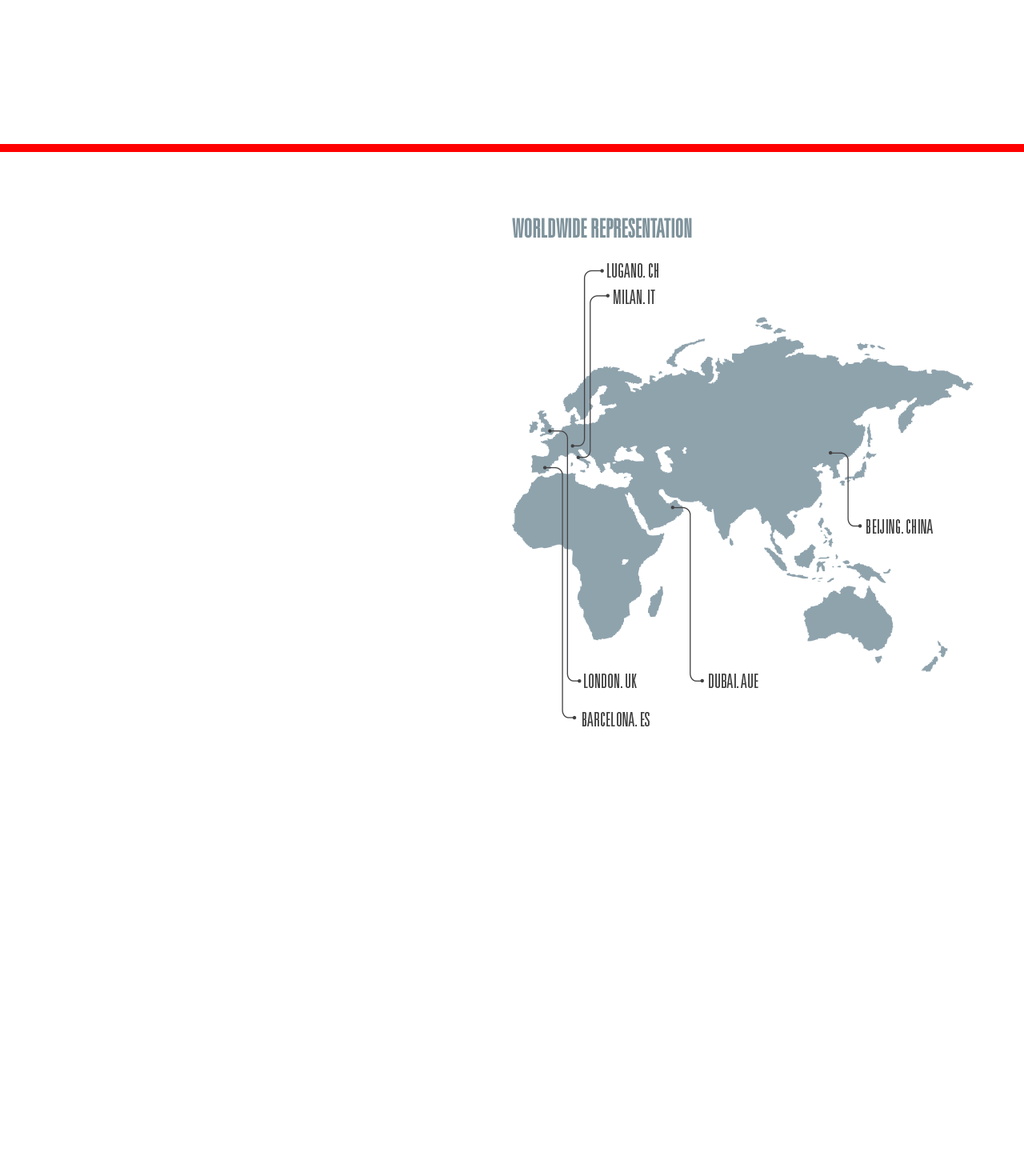
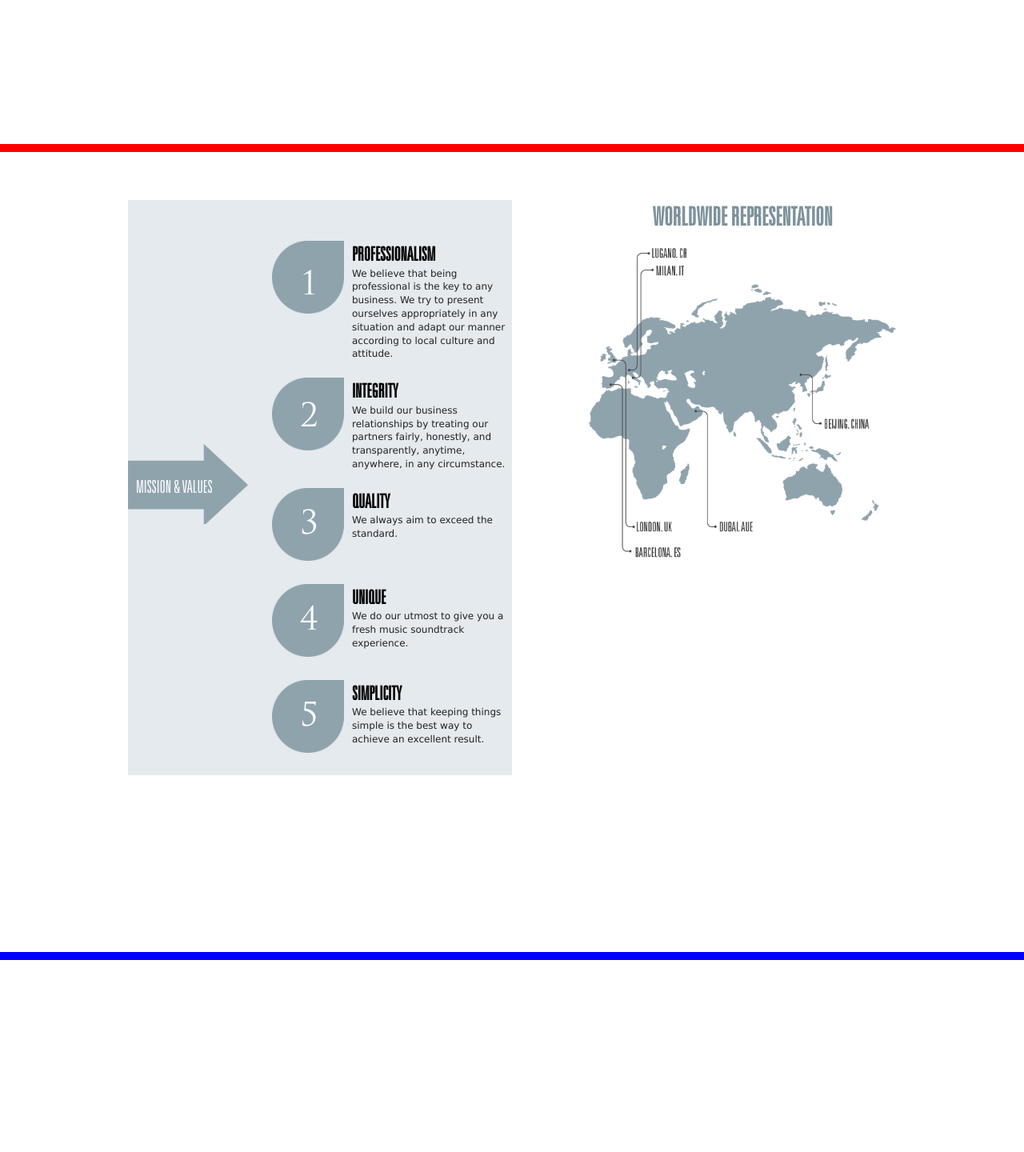
Before and after one commit to rohanchambers/SFF, a PHP site: page / in a window 1280 px wide. Shown: the part 2840-4280 px from the top of the page at 80% size. Run offline with PHP 8.4, Linux system fonts and the light colour scheme; some libraries are stand-ins or nearby versions.

Commit message:
slide mission complete

```diff
--- a/css/main.css
+++ b/css/main.css
@@ -64,10 +64,13 @@ textarea {
   src: url("../fonts/univers/univers-49/univers-49-ultra-condensed-light.eot?") format("eot"), url("../fonts/univers/univers-49/univers-49-ultra-condensed-light.woff") format("woff"), url("../fonts/univers/univers-49/univers-49-ultra-condensed-light.ttf") format("truetype"), url("../fonts/univers/univers-49/univers-49-ultra-condensed-light.svg#fonts/univers/univers-49/univers-49-ultra-condensed-light") format("svg");
   /* Legacy iOS */ }
 h1,
-#about-us p {
+#about-us p,
+#mission-points li span {
   font-family: 'trajanPro', serif; }
 
-h2, h3, #milesAhead {
+h2, h3,
+#milesAhead,
+#arrow p {
   font-family: 'univers49', serif; }
 
 /* Typgraphy */
@@ -141,7 +144,7 @@ footer {
 #welcome, #milesAhead, #wrapper-5, #wrapper-7, #wrapper-9 {
   border-bottom: 10px solid red; }
 
-#directors, #wrapper-4, #wrapper-6, #wrapper-8, #wrapper-10 {
+#directors, #mission, #wrapper-6, #wrapper-8, #wrapper-10 {
   border-bottom: 10px solid blue; }
 
 .container {
@@ -265,12 +268,66 @@ footer {
   background: url(../img/milesAhead/milesAhead_person.jpg) no-repeat; }
 
 /* Mission and Values */
-#mission .col-1,
+#mission .col-1 {
+  width: 50%;
+  min-height: 600px;
+  margin: 0;
+  padding-top: 50px;
+  background-color: #e4eaed; }
+
 #mission .col-2 {
-  width: 50%; }
+  width: 40%; }
 
-#mission .col-1 {
-  background-color: #7e929b; }
+#arrow {
+  float: left;
+  margin-top: 255px;
+  width: 150px;
+  height: 100px;
+  background: url(../img/mission/bg_arrow.png) no-repeat;
+  background-size: 100%; }
+  #arrow p {
+    font-size: 22px;
+    color: #FFF;
+    text-transform: uppercase;
+    line-height: 60px;
+    text-align: left;
+    padding-left: 10px; }
+
+#mission-points {
+  float: right;
+  margin: 0;
+  padding: 0; }
+  #mission-points li {
+    position: relative;
+    display: block;
+    width: 200px;
+    min-height: 100px;
+    margin: 0 0 20px 0;
+    padding-left: 100px;
+    background: url(../img/mission/bg_bullet.png) no-repeat top left;
+    background-size: 30%; }
+    #mission-points li span {
+      position: absolute;
+      top: 20%;
+      left: 35px;
+      font-size: 40px;
+      color: #FFF; }
+    #mission-points li h3 {
+      font-size: 24px;
+      color: #000;
+      text-transform: uppercase;
+      margin: 0; }
+    #mission-points li p {
+      font-size: 12px;
+      margin: 0; }
+
+#worldwide h2 {
+  text-align: center;
+  margin-top: 0px; }
+
+#worldwide img {
+  max-width: 100%;
+  height: auto; }
 
 /* ==========================================================================
    Media Queries
--- a/css/main.scss
+++ b/css/main.scss
@@ -84,11 +84,14 @@ $primary-color: #7E929B;
 }
 
 h1,
-#about-us p {
+#about-us p,
+#mission-points li span {
      font-family: 'trajanPro', serif;
 }
 
-h2, h3, #milesAhead {
+h2, h3,
+#milesAhead,
+#arrow p {
     font-family: 'univers49', serif;
 }
 
@@ -183,7 +186,7 @@ footer {
     border-bottom: 10px solid red;
 }
 
-#directors, #wrapper-4, #wrapper-6, #wrapper-8, #wrapper-10 {
+#directors, #mission, #wrapper-6, #wrapper-8, #wrapper-10 {
     border-bottom: 10px solid blue;
 }
 
@@ -356,16 +359,82 @@ footer {
 
 
 /* Mission and Values */
-#mission .col-1,
-#mission .col-2 {
+#mission .col-1 {
     width: 50%;
+    min-height: 600px;
+    margin: 0;
+    padding-top: 50px;
+    background-color: #e4eaed;
 }
 
-    #mission .col-1 {
-        background-color: $primary-color;
+#mission .col-2 {
+    width: 40%;
+}
+
+    #arrow {
+        float: left;
+        margin-top: 255px;
+        width: 150px;
+        height: 100px;
+        background: url(../img/mission/bg_arrow.png) no-repeat;
+        background-size: 100%;
+
+        p {
+            font-size: 22px;
+            color: #FFF;
+            text-transform: uppercase;
+            line-height: 60px;
+            text-align: left;
+            padding-left: 10px;
+        }
     }
 
-    #arrow {}
+    #mission-points {
+        float: right;
+        margin: 0;
+        padding: 0;
+
+        li {
+            position: relative;
+            display: block;
+            width: 200px;
+            min-height: 100px;
+            margin: 0 0 20px 0;
+            padding-left: 100px;
+            background: url(../img/mission/bg_bullet.png) no-repeat top left;
+            background-size: 30%;
+
+            span {
+                position: absolute;
+                top: 20%;
+                left: 35px;
+                font-size: 40px;
+                color: #FFF;
+            }
+
+            h3 {
+                font-size: 24px;
+                color: #000;
+                text-transform: uppercase;
+                margin: 0;
+            }
+
+            p {
+                font-size: 12px;
+                margin: 0;
+            }
+        }
+    }
+
+#worldwide h2 {
+    text-align: center;
+    margin-top: 0px;
+}
+
+#worldwide img {
+    max-width: 100%;
+    height: auto;
+}
 
 /* ==========================================================================
    Media Queries
--- a/index.html
+++ b/index.html
@@ -128,11 +128,48 @@
             <div class="content">
                 <article class="col-1" id="missionValues">
                     <div id="arrow">
-
+                        <p>Mission &amp; Values</p>
                     </div>
+                    <ul id="mission-points">
+                        <li>
+                            <span>1</span>
+                            <div class="description">
+                                <h3>Professionalism</h3>
+                                <p>We believe that being professional is the key  to any business. We try to present ourselves appropriately in any situation and adapt our manner according to local culture and attitude.</p>
+                            </div>
+                        </li>
+                        <li>
+                            <span>2</span>
+                            <div class="description">
+                                <h3>Integrity</h3>
+                                <p>We build our business relationships by treating our partners fairly, honestly, and transparently, anytime, anywhere, in any circumstance.</p>
+                            </div>
+                        </li>
+                        <li>
+                            <span>3</span>
+                            <div class="description">
+                                <h3>Quality</h3>
+                                <p>We always aim to exceed the standard.</p>
+                            </div>
+                        </li>
+                        <li>
+                            <span>4</span>
+                            <div class="description">
+                                <h3>Unique</h3>
+                                <p>We do our utmost to give you a fresh music soundtrack experience.</p>
+                            </div>
+                        </li>
+                        <li>
+                            <span>5</span>
+                            <div class="description">
+                                <h3>Simplicity</h3>
+                                <p>We believe that keeping things simple is the best way to achieve an excellent result.</p>
+                            </div>
+                        </li>
+                    </ul>
 
                 </article>
-                <article class="col-2" id="worlwide">
+                <article class="col-2" id="worldwide">
                     <h2>Worldwide Representation</h2>
                     <img src="img/mission/bg_worldwide_map.png" alt="Worldwide Representation">
                 </article>
```
